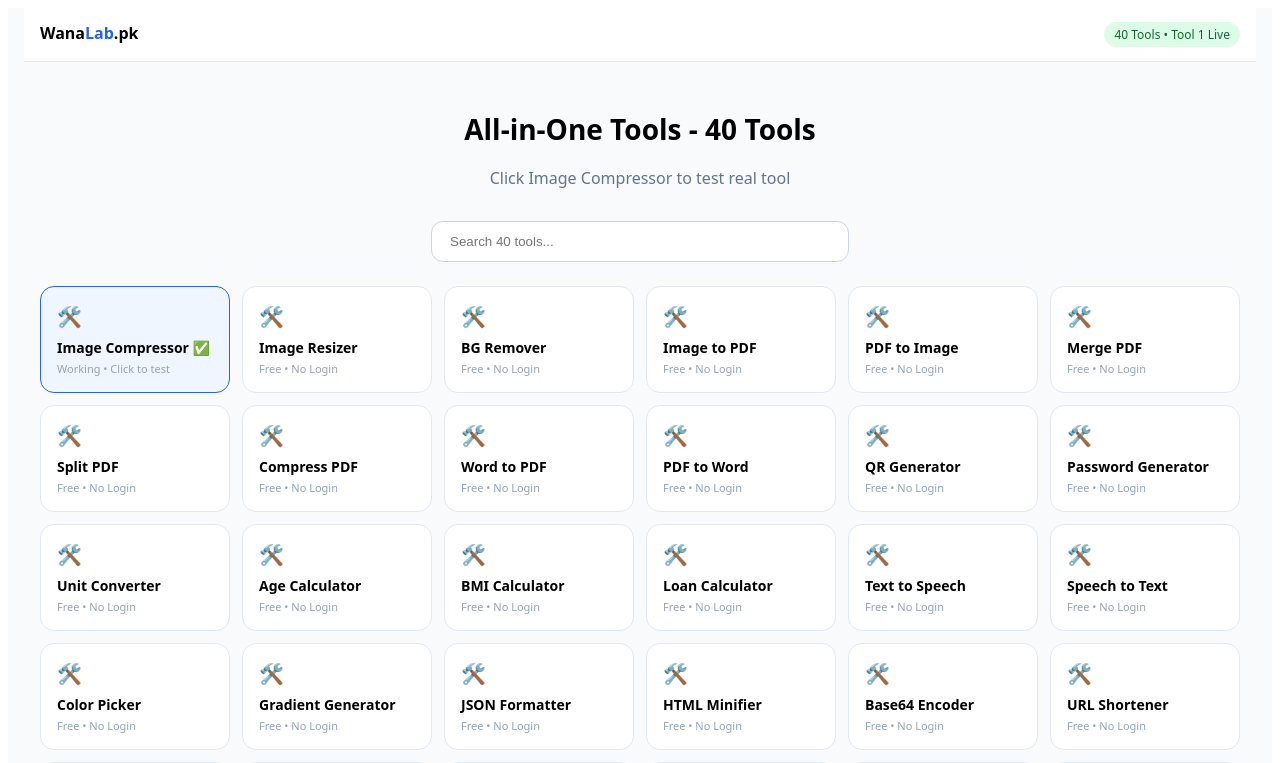
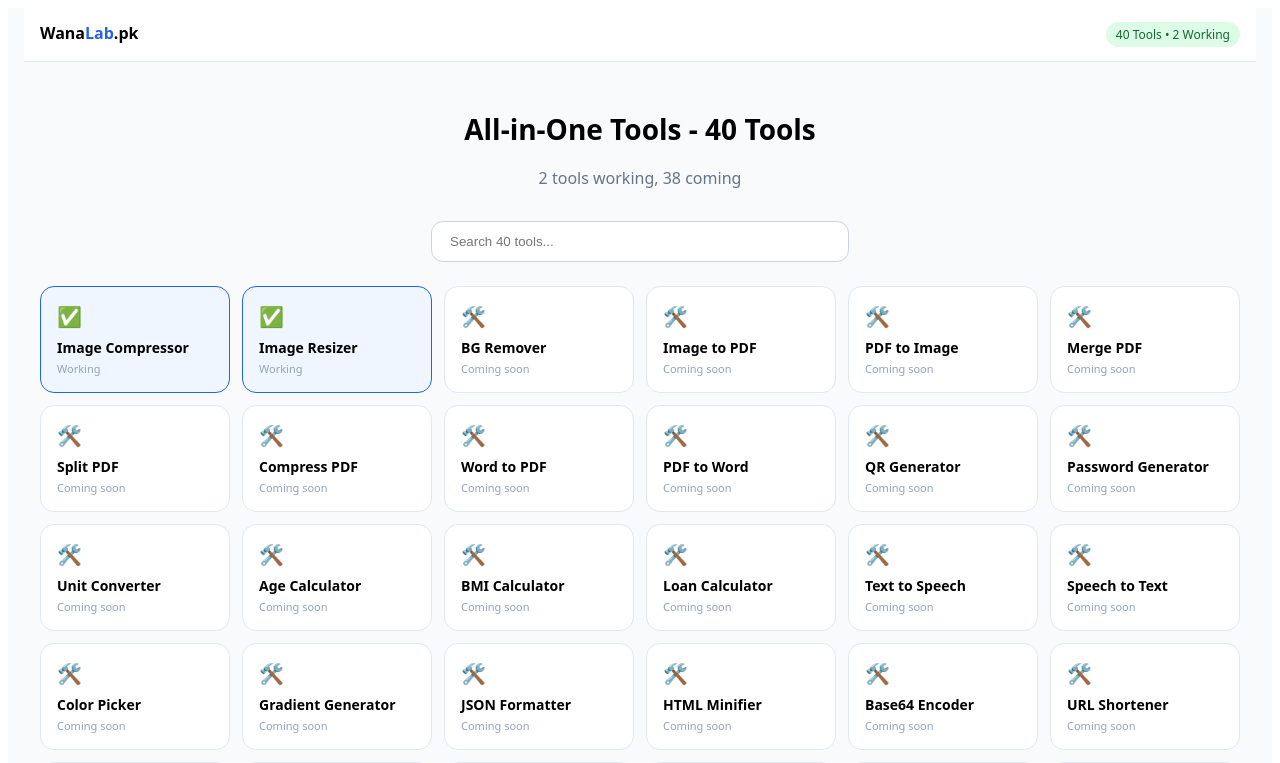
Before and after one commit to Nasir684/WanaLab-Web, a React (Vite) app: page / in a window 1280 px wide. Shown: the top 763 px of the page. Built offline with nearby package versions, Linux system fonts and the light colour scheme.

Commit message:
Update App.jsx

```diff
--- a/src/App.jsx
+++ b/src/App.jsx
@@ -4,28 +4,58 @@
   const [img, setImg] = useState(null);
   const [out, setOut] = useState(null);
   const handle = (e) => {
-    const file = e.target.files[0];
-    if(!file) return;
+    const file = e.target.files[0]; if(!file) return;
     setImg(URL.createObjectURL(file));
     const reader = new FileReader();
     reader.onload = (ev) => {
       const image = new Image();
       image.onload = () => {
         const canvas = document.createElement('canvas');
-        canvas.width = image.width * 0.6;
-        canvas.height = image.height * 0.6;
+        canvas.width = image.width * 0.6; canvas.height = image.height * 0.6;
         canvas.getContext('2d').drawImage(image, 0, 0, canvas.width, canvas.height);
         setOut(canvas.toDataURL('image/jpeg', 0.6));
-      };
-      image.src = ev.target.result;
-    };
-    reader.readAsDataURL(file);
+      }; image.src = ev.target.result;
+    }; reader.readAsDataURL(file);
   };
   return (
     <div style={{background:'#fff', padding:'20px', borderRadius:'16px', border:'1px solid #e2e8f0'}}>
-      <h2 style={{fontWeight:'800'}}>Image Compressor - Working</h2>
+      <h2 style={{fontWeight:'800'}}>Image Compressor</h2>
       <input type="file" accept="image/*" onChange={handle} style={{margin:'16px 0'}}/>
-      {img && <div style={{display:'flex', gap:'12px', flexWrap:'wrap'}}><div><p>Original</p><img src={img} style={{maxWidth:'200px', borderRadius:'8px'}}/></div>{out && <div><p>Compressed 60%</p><img src={out} style={{maxWidth:'200px', borderRadius:'8px'}}/><br/><a href={out} download="compressed.jpg" style={{display:'inline-block', marginTop:'8px', background:'#2563eb', color:'#fff', padding:'8px 16px', borderRadius:'8px', textDecoration:'none'}}>Download</a></div>}</div>}
+      {img && <div style={{display:'flex', gap:'12px', flexWrap:'wrap'}}><div><p>Original</p><img src={img} style={{maxWidth:'200px'}}/></div>{out && <div><p>Compressed</p><img src={out} style={{maxWidth:'200px'}}/><br/><a href={out} download="compressed.jpg" style={{display:'inline-block', marginTop:'8px', background:'#2563eb', color:'#fff', padding:'8px 16px', borderRadius:'8px', textDecoration:'none'}}>Download</a></div>}</div>}
+    </div>
+  )
+}
+
+function ImageResizer() {
+  const [img, setImg] = useState(null);
+  const [w, setW] = useState(300);
+  const [h, setH] = useState(300);
+  const [out, setOut] = useState(null);
+  const handle = (e) => {
+    const file = e.target.files[0]; if(!file) return;
+    const url = URL.createObjectURL(file);
+    setImg(url);
+    const im = new Image(); im.onload = () => { setW(im.width); setH(im.height); }; im.src = url;
+  };
+  const resize = () => {
+    const image = new Image(); image.onload = () => {
+      const canvas = document.createElement('canvas'); canvas.width = w; canvas.height = h;
+      canvas.getContext('2d').drawImage(image, 0,0,w,h); setOut(canvas.toDataURL('image/png'));
+    }; image.src = img;
+  };
+  return (
+    <div style={{background:'#fff', padding:'20px', borderRadius:'16px', border:'1px solid #e2e8f0'}}>
+      <h2 style={{fontWeight:'800'}}>Image Resizer - Working</h2>
+      <input type="file" accept="image/*" onChange={handle} style={{margin:'16px 0'}}/>
+      {img && <>
+        <div style={{display:'flex', gap:'10px', alignItems:'center', margin:'12px 0'}}>
+          Width: <input type="number" value={w} onChange={e=>setW(e.target.value)} style={{width:'80px', padding:'6px', border:'1px solid #ccc', borderRadius:'6px'}}/>
+          Height: <input type="number" value={h} onChange={e=>setH(e.target.value)} style={{width:'80px', padding:'6px', border:'1px solid #ccc', borderRadius:'6px'}}/>
+          <button onClick={resize} style={{background:'#2563eb', color:'#fff', padding:'8px 14px', borderRadius:'8px', border:'none'}}>Resize</button>
+        </div>
+        <img src={img} style={{maxWidth:'200px'}}/>
+        {out && <div style={{marginTop:'12px'}}><p>Resized {w}x{h}</p><img src={out} style={{maxWidth:'200px', border:'1px solid #ddd'}}/><br/><a href={out} download="resized.png" style={{display:'inline-block', marginTop:'8px', background:'#16a34a', color:'#fff', padding:'8px 16px', borderRadius:'8px', textDecoration:'none'}}>Download</a></div>}
+      </>}
     </div>
   )
 }
@@ -43,34 +73,36 @@
     "Instagram Downloader","Meta Tag Generator","Robots.txt Generator","Sitemap Generator",
     "Plagiarism Checker","Grammar Checker","Typing Test","Wana AI Chat"
   ];
-  const [q,setQ]=useState("");
-  const [active,setActive]=useState(null);
+  const [q,setQ]=useState(""); const [active,setActive]=useState(null);
   const list=tools.filter(t=>t.toLowerCase().includes(q.toLowerCase()));
+  const isWorking = (t) => ["Image Compressor","Image Resizer"].includes(t);
   return (
     <div style={{minHeight:'100vh',background:'#f8fafc',fontFamily:'system-ui'}}>
       <header style={{background:'#fff',borderBottom:'1px solid #e2e8f0',padding:'14px 16px',display:'flex',justifyContent:'space-between',maxWidth:'1200px',margin:'0 auto'}}>
         <b onClick={()=>setActive(null)} style={{cursor:'pointer'}}>Wana<span style={{color:'#2563eb'}}>Lab</span>.pk</b>
-        <span style={{background:'#dcfce7',color:'#166534',padding:'4px 10px',borderRadius:'20px',fontSize:'12px'}}>40 Tools • Tool 1 Live</span>
+        <span style={{background:'#dcfce7',color:'#166534',padding:'4px 10px',borderRadius:'20px',fontSize:'12px'}}>40 Tools • 2 Working</span>
       </header>
       <main style={{maxWidth:'1200px',margin:'0 auto',padding:'24px 16px'}}>
         {!active ? (
           <>
             <div style={{textAlign:'center',margin:'24px 0'}}>
               <h1 style={{fontSize:'28px',fontWeight:'800'}}>All-in-One Tools - 40 Tools</h1>
-              <p style={{color:'#64748b'}}>Click Image Compressor to test real tool</p>
+              <p style={{color:'#64748b'}}>2 tools working, 38 coming</p>
               <input value={q} onChange={e=>setQ(e.target.value)} placeholder="Search 40 tools..." style={{marginTop:'16px',padding:'12px 18px',width:'100%',maxWidth:'380px',borderRadius:'12px',border:'1px solid #cbd5e1'}}/>
             </div>
             <div style={{display:'grid',gridTemplateColumns:'repeat(auto-fill,minmax(180px,1fr))',gap:'12px'}}>
-              {list.map((t,i)=><div key={i} onClick={()=>setActive(t)} style={{background:'#fff',padding:'16px',borderRadius:'14px',border:'1px solid #e2e8f0', cursor:'pointer', backgroundColor: t==='Image Compressor' ? '#eff6ff' : '#fff', borderColor: t==='Image Compressor' ? '#2563eb' : '#e2e8f0'}}><div style={{fontSize:'20px'}}>🛠️</div><div style={{fontWeight:'600',fontSize:'14px',marginTop:'8px'}}>{t} {t==='Image Compressor' && '✅'}</div><div style={{fontSize:'11px',color:'#94a3b8',marginTop:'4px'}}>{t==='Image Compressor' ? 'Working • Click to test' : 'Free • No Login'}</div></div>)}
+              {list.map((t,i)=><div key={i} onClick={()=>setActive(t)} style={{background:'#fff',padding:'16px',borderRadius:'14px',border:'1px solid', cursor:'pointer', backgroundColor: isWorking(t) ? '#eff6ff' : '#fff', borderColor: isWorking(t) ? '#2563eb' : '#e2e8f0'}}><div style={{fontSize:'20px'}}>{isWorking(t) ? '✅' : '🛠️'}</div><div style={{fontWeight:'600',fontSize:'14px',marginTop:'8px'}}>{t}</div><div style={{fontSize:'11px',color:'#94a3b8',marginTop:'4px'}}>{isWorking(t) ? 'Working' : 'Coming soon'}</div></div>)}
             </div>
           </>
         ) : (
           <>
-            <button onClick={()=>setActive(null)} style={{marginBottom:'16px', padding:'8px 16px', borderRadius:'8px', border:'1px solid #cbd5e1', background:'#fff', cursor:'pointer'}}>← Back to All Tools</button>
-            {active === 'Image Compressor' ? <ImageCompressor/> : <div style={{background:'#fff', padding:'20px', borderRadius:'16px'}}><h2>{active}</h2><p>Coming next... This tool will be built after Image Compressor is approved.</p></div>}
+            <button onClick={()=>setActive(null)} style={{marginBottom:'16px', padding:'8px 16px', borderRadius:'8px', border:'1px solid #cbd5e1', background:'#fff', cursor:'pointer'}}>← Back</button>
+            {active === 'Image Compressor' && <ImageCompressor/>}
+            {active === 'Image Resizer' && <ImageResizer/>}
+            {!isWorking(active) && <div style={{background:'#fff', padding:'20px', borderRadius:'16px'}}><h2>{active}</h2><p>Coming in next update.</p></div>}
           </>
         )}
       </main>
     </div>
   )
-}
+                                                                        }
```
